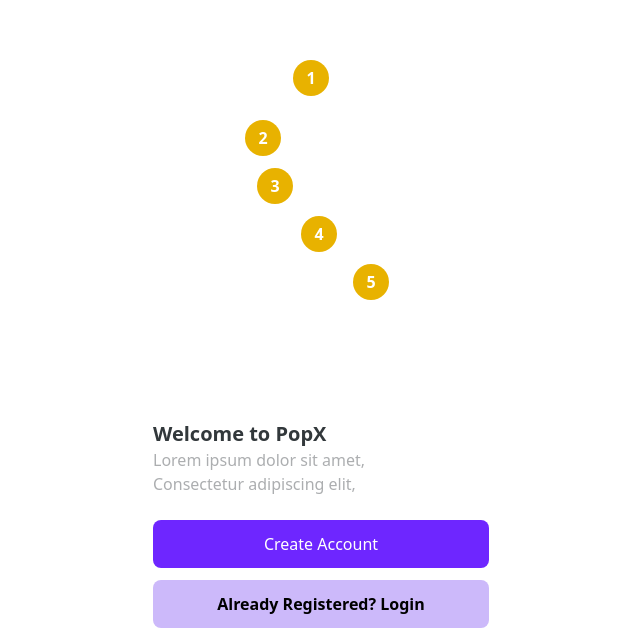
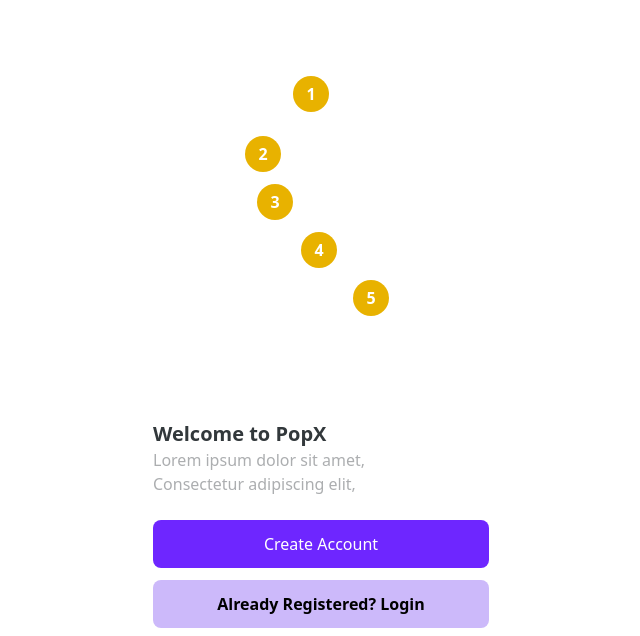
Before and after one commit to Rajatnadda/Educase-Assignment, a React (Vite) app: page / in a window 1280 px wide. Shown: the part 164-800 px from the top of the page, without its empty margins (319-959 px from the left). Built offline with nearby package versions, Linux system fonts and the light colour scheme.

Commit message:
completed

```diff
--- a/src/pages/Home.jsx
+++ b/src/pages/Home.jsx
@@ -5,7 +5,7 @@
   return (
     <div className="w-full min-h-screen flex justify-center bg-white">
       <div className="max-w-sm w-full flex flex-col min-h-screen justify-end px-6 pb-2">
-        <div className="flex flex-col items-start space-y-3 mx-10 mb-20">
+        <div className="flex flex-col items-start space-y-3 mx-10 mb-16">
           <button className="w-9 h-9 flex items-center justify-center ml-25 rounded-full bg-[#e8b200] text-white hover:bg-blue-500 cursor-pointer font-bold">
             1
           </button>
```
